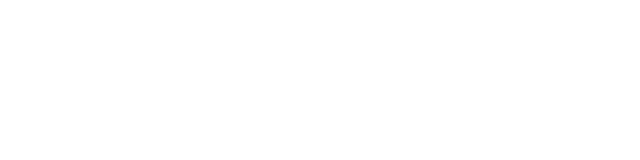
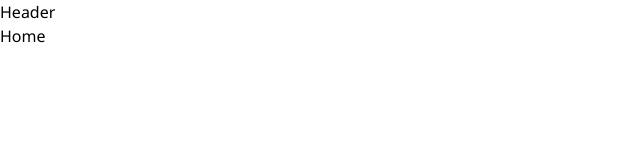
Before and after one commit to prateek-budhiraja/linkedin-clone, a React (Create React App) app: page /home in a window 1280 px wide. Before the commit this address had no page. Shown: the top 160 px of the page, without its empty margins (0-640 px from the left). Built offline with nearby package versions, Linux system fonts and the light colour scheme.

Commit message:
home page init commit

```diff
--- a/src/App.js
+++ b/src/App.js
@@ -1,4 +1,6 @@
 import { BrowserRouter, Routes, Route } from "react-router-dom";
+import Header from "./components/Header";
+import Home from "./components/Home";
 import Login from "./components/Login";
 
 function App() {
@@ -7,6 +9,15 @@
 			<BrowserRouter>
 				<Routes>
 					<Route exact path="/" element={<Login />} />
+					<Route
+						path="/home"
+						element={
+							<>
+								<Header />
+								<Home />
+							</>
+						}
+					/>
 				</Routes>
 			</BrowserRouter>
 		</>
--- /dev/null
+++ b/src/components/Header.js
@@ -0,0 +1,5 @@
+import React from "react";
+
+export default function Header() {
+	return <div>Header</div>;
+}
--- /dev/null
+++ b/src/components/Home.js
@@ -0,0 +1,5 @@
+import React from "react";
+
+export default function Home() {
+	return <div>Home</div>;
+}
```
